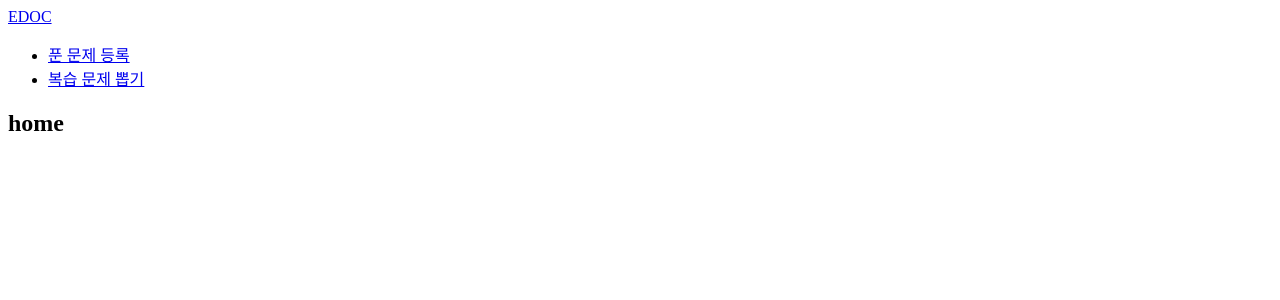
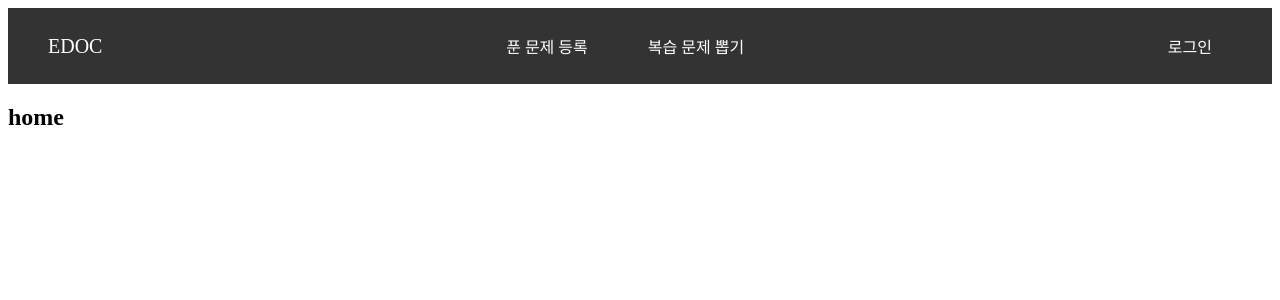
Before and after one commit to jungh150/edoc-side-project, a Flask app: template templates/main.html in a window 1280 px wide. Shown: the top 300 px of the page. Run offline with Flask 3, Linux system fonts and the light colour scheme; the template is opened without the code that fills it, so the values that code supplies are empty.

Commit message:
style.css 추가
네비게이션 바에 css 추가

```diff
--- /dev/null
+++ b/static/style.css
@@ -0,0 +1,58 @@
+/* 네비게이션 바 디자인 정의 */
+
+.navbar {
+  background-color: #333; /* 네비게이션 바 배경색 설정 */
+  color: #fff; /* 텍스트 색상 설정 */
+  display: flex; /* 요소를 가로로 정렬 */
+  justify-content: space-between; /* 좌우에 요소를 분배 */
+  align-items: center; /* 세로 중앙 정렬 */
+  padding: 10px 40px;
+}
+
+.navbar__logo a {
+  font-size: 20px; /* 폰트 크기 설정 */
+  text-decoration: none; /* 밑줄 제거 */
+  color: #fff; /* 텍스트 색상 설정 */
+}
+
+.navbar__menu {
+  list-style: none; /* 리스트 스타일 제거 */
+  display: flex; /* 요소를 가로로 정렬 */
+}
+
+.navbar__menu li {
+  margin-left: 30px; /* 메뉴 간격 설정 */
+  margin-right: 30px; /* 메뉴 간격 설정 */
+}
+
+.navbar__menu a {
+  text-decoration: none; /* 밑줄 제거 */
+  color: #fff; /* 텍스트 색상 설정 */
+}
+
+/* 호버 효과 (마우스를 메뉴 위로 올릴 때) */
+.navbar__menu a:hover {
+  color: #ffcc00; /* 호버 시 텍스트 색상 변경 */
+}
+
+.navbar__login {
+  list-style: none; /* 리스트 스타일 제거 */
+  display: flex; /* 요소를 가로로 정렬 */
+  /*float: right;*/
+  /*justify-content: flex-end; /* 오른쪽 정렬 */
+}
+
+.navbar__login li {
+  margin-left: 20px; /* 메뉴 간격 설정 */
+  margin-right: 20px; /* 메뉴 간격 설정 */
+}
+
+.navbar__login a {
+  text-decoration: none; /* 밑줄 제거 */
+  color: #fff; /* 텍스트 색상 설정 */
+}
+
+/* 호버 효과 (마우스를 메뉴 위로 올릴 때) */
+.navbar__login a:hover {
+  color: #ffcc00; /* 호버 시 텍스트 색상 변경 */
+}
--- a/templates/index.html
+++ b/templates/index.html
@@ -5,7 +5,7 @@
   <meta charset="UTF-8">
   <meta name="viewport" content="width=device-width, initial-scale=1.0">
   <title>Home</title>
-  <link rel="stylesheet" type="text/css" href="/static/style.css?after" id="style-css">
+  <link rel="stylesheet" type="text/css" href="/static/style.css" id="style-css">
 </head>
 
 <body>
@@ -24,6 +24,9 @@
       <li><a href="/signup" id="nav-signup">회원가입</a></li>
       {% endif %} -->
     </ul>
+    <ul class="navbar__login">
+      <li><a href="/login">로그인</a></li>
+    </ul>
   </nav>
   <section>
     {% block section %}
```
Also changed, not shown: static/image/style.css (deleted).
